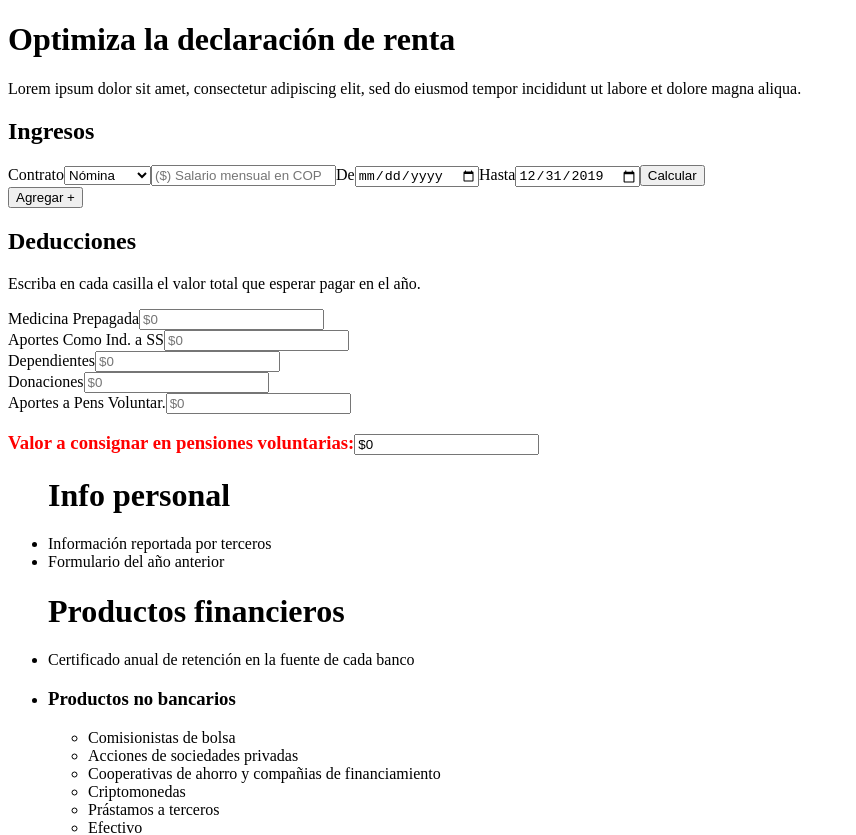
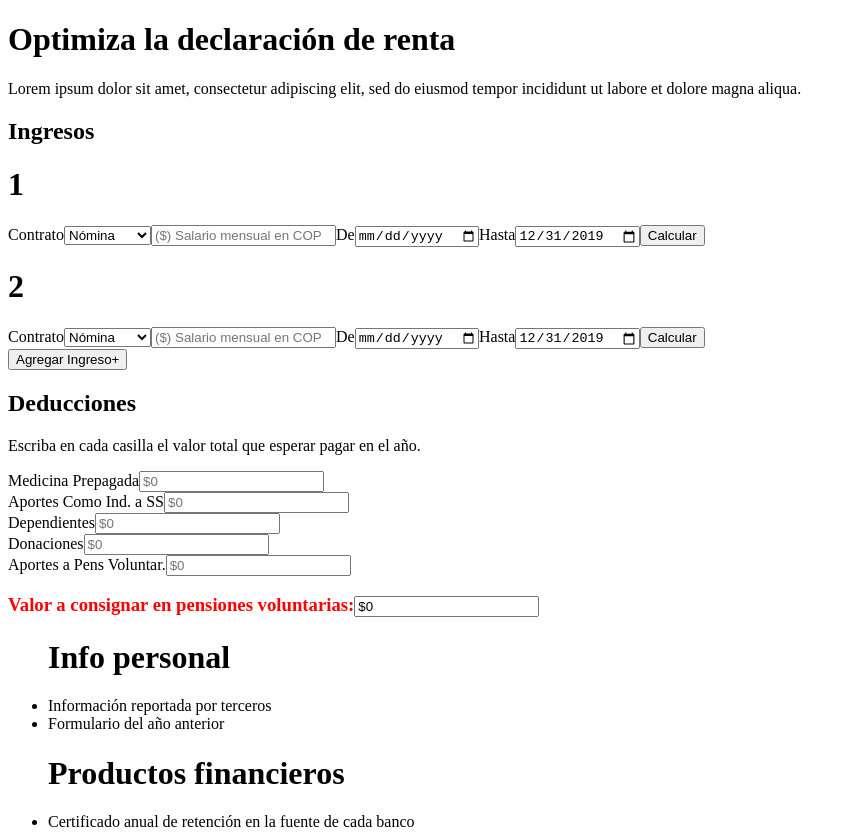
Before and after one commit to do-diegoortiz/declaracion-de-renta, a Next.js app: page / in a window 1280 px wide. Shown: the top 835 px of the page, without its empty margins (0-856 px from the left). Built offline with nearby package versions, Linux system fonts and the light colour scheme.

Commit message:
Added the ability to add N incomeSources as forms

```diff
--- a/components/buttons/buttons.scss
+++ b/components/buttons/buttons.scss
@@ -2,11 +2,14 @@
   background:rgb(90, 140, 255);
   border-top: 0.1rem solid rgb(90, 140, 255);
   border-bottom: 0.1rem solid rgb(90, 140, 255);
+  border-radius: 0.4rem;
   color:white;
   display: block;
-  height: 3rem;
-  width: 10rem;
+  font-size: 1.6rem;
+  font-weight: 600;
+  min-width: 10rem;
   margin: 0 auto;
+  padding: 0.8rem 1.6rem;
   cursor: pointer;
 }
 
--- a/components/income/income.js
+++ b/components/income/income.js
@@ -7,13 +7,15 @@ import css from './income.scss'
 
 class Income extends React.Component {
   render (){
-    const { income, fromDate, toDate, showSummary, contract } = this.props
+    const { income, fromDate, toDate, showSummary, contract, incomeSources } = this.props
 
     const totalDays = toDate.diff(fromDate, 'days', false)
+    const forms = [];
 
-    return <>
-      <div className={css.cover}>
-        <form className={css.formContainer} onSubmit={this.props.calculateIncome}>
+    for (let i = 0; i < incomeSources; i++) {
+      forms.push(
+        <form className={css.formContainer} onSubmit={this.props.calculateIncome}  key={i}>
+          <h1>{i+1}</h1>
           <label htmlFor='contract'>Contrato</label>
           <select name='contract' id='contract' value={contract} onChange={this.props.handleContractChange}>
             <option value='nomina'>Nómina</option>
@@ -39,12 +41,17 @@ class Income extends React.Component {
 
           <input type='submit' value='Calcular' />
         </form>
+      )
+    }
 
+    return <>
+      <div className={css.cover}>
+        {forms}
       </div>
 
+      <BlueButton label='Agregar Ingreso+' onClick={this.props.increaseIncomeSources} />
+
       {showSummary && <Summary income={income} totalDays={totalDays} contract={contract} />}
-
-      <BlueButton label='Agregar +' onClick={this.props.calculateIncome} />
     </>
   }
 }
--- a/components/income/income.scss
+++ b/components/income/income.scss
@@ -1,9 +1,10 @@
 .cover {
   display: flex;
+  flex-direction: column;
   align-items: flex-start;
-  height: 16vh;
   width: 100%;
   position: relative; /*required to use z-index*/
+  margin-bottom: 1rem;
   z-index: 10;
 }
 
@@ -39,5 +40,9 @@
   display: flex;
   border: 2rem solid rgba(0,0,0,.3);
   border-radius: 0.5rem;
-  margin: 1rem auto;
+  margin: -1rem auto 0rem;
 }
+
+.formContainer:nth-of-type(1) {
+  margin-top: 2rem;
+}
--- a/pages/index.js
+++ b/pages/index.js
@@ -12,6 +12,7 @@ const UVT = 33156
 class Home extends React.Component {
   state = {
     // INCOME
+    incomeSources: 2,
     income: 0,
     fromDate: new Date(),
     toDate: moment(new Date(2019, 11, 31), 'YYYY-MM-DD'),
@@ -67,9 +68,14 @@ class Home extends React.Component {
     this.setState({[e.target.name]: newValue})
   }
 
+  increaseIncomeSources = () => {
+    this.setState({incomeSources: this.state.incomeSources + 1})
+    this.calculateIncome
+  }
+
   render() {
     const {
-      income, fromDate, toDate, showSummary, contract, //INCOME
+      incomeSources, income, fromDate, toDate, showSummary, contract, //INCOME
       prepaidMedicine, indepSocialSecurity, dependants, donations, voluntaryContributions //DEDUCTIONS
     } = this.state
 
@@ -97,6 +103,8 @@ class Home extends React.Component {
           handleDateChange={this.handleDateChange}
           handleContractChange={this.handleContractChange}
           calculateIncome={this.calculateIncome}
+          increaseIncomeSources={this.increaseIncomeSources}
+          incomeSources={incomeSources}
           income={income}
           fromDate={fromDate}
           toDate={toDate}
```
Also changed, not shown: components/deductions/deductions.js (+10 -0 lines).
